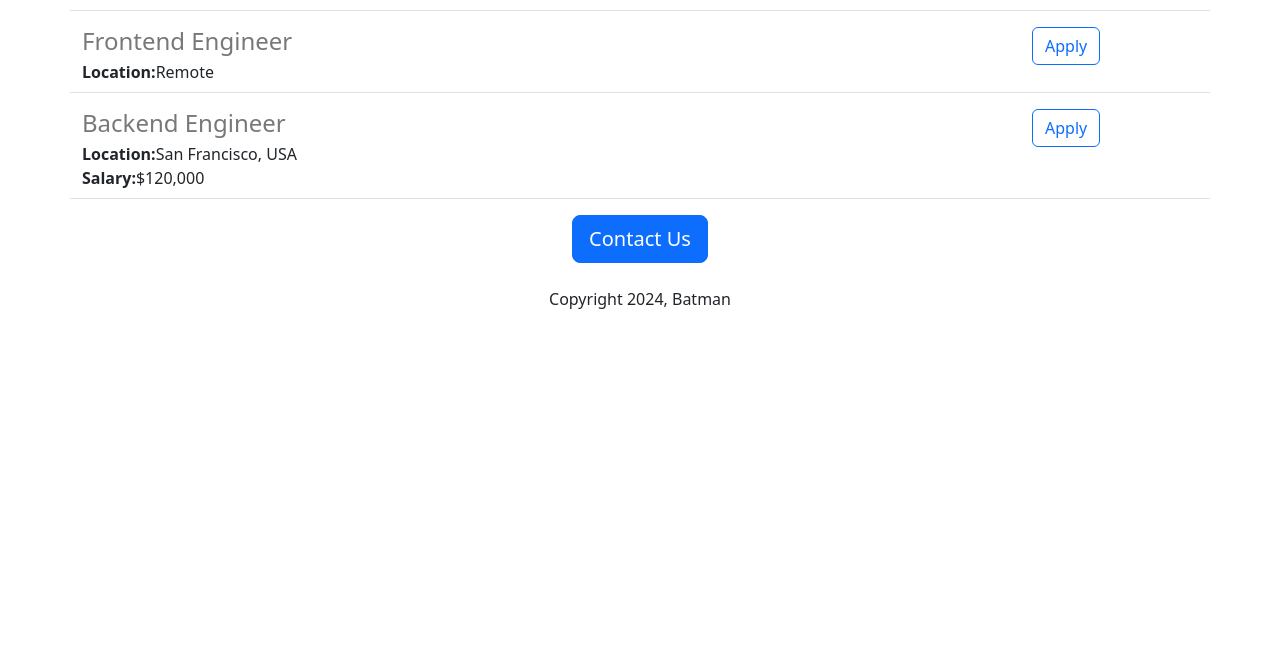
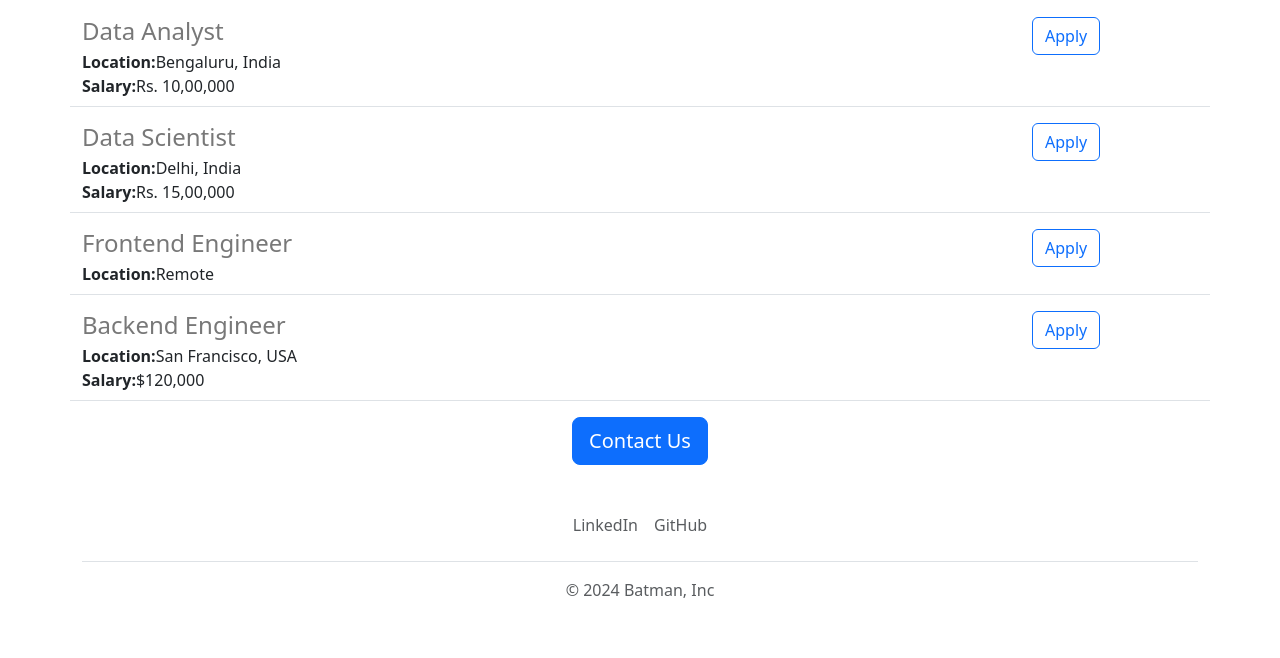
Before and after one commit to theBatm4n/batman-careers-website, a Flask app: page / in a window 1280 px wide. Shown: the part 893-1551 px from the top of the page. Before the commit the page ends 1202 px from the top, so only its background shows below. Run offline with Flask 3, Linux system fonts and the light colour scheme.

Commit message:
functional and ascetic improvements

```diff
--- /dev/null
+++ b/templates/footer.html
@@ -0,0 +1,9 @@
+<div class="container">
+  <footer class="py-3 my-4">
+    <ul class="nav justify-content-center border-bottom pb-3 mb-3">
+      <li class="nav-item"><a target='_blank' href="https://www.linkedin.com/in/batman-aman/" class="nav-link px-2 text-body-secondary">LinkedIn</a></li>
+      <li class="nav-item"><a target='_blank' href="https://github.com/theBatm4n" class="nav-link px-2 text-body-secondary">GitHub</a></li>
+    </ul>
+    <p class="text-center text-body-secondary">&copy; 2024 Batman, Inc</p>
+  </footer>
+</div>
--- a/templates/home.html
+++ b/templates/home.html
@@ -9,17 +9,26 @@
       #banner {
         height: 360px;
         width: 100%;
+        object-fit:cover;
+        margin-bottom: 16px;
       }
     </style>
   </head>
   <body>
+    {% include 'nav.html' %}
+    <img class='img-fluid' id='banner' src="https://eec57f6c-3441-4040-805d-fb9ba7384cbc-00-2icaiitkizalc.sisko.replit.dev/static/banner.jpg" >
     <div class='container'>
-      <h1 class='text-center mt-2 mb-4'>Batman Careers</h1>
-      <img class='img-fluid' id='banner' src="https://eec57f6c-3441-4040-805d-fb9ba7384cbc-00-2icaiitkizalc.sisko.replit.dev/static/banner.jpg" >
-      <h2 class='text-center mt-2 mb-4'>About Batman</h2>
-      <p class='lead'>
-        Lorem ipsum dolor sit amet, consectetur adipiscing elit, sed do eiusmod tempor incididunt ut labore et dolore magna aliqua. Ut enim ad minim veniam, quis nostrud exercitation ullamco laboris nisi ut aliquip ex ea commodo consequat. Duis aute irure dolor in reprehenderit in voluptate velit esse cillum dolore eu fugiat nulla pariatur. Excepteur sint occaecat cupidatat non proident, sunt in culpa qui officia deserunt mollit anim id est laborum.
-      </p>
+      <h1 class='text-center mt-2 mb-4'>{{company_name}} Careers</h1>
+      <div class='row' style = 'margin-bottom:16px;'>
+        <div class='col-md-6'>
+          <p class='lead'>
+            Lorem ipsum dolor sit amet, consectetur adipiscing elit, sed do  eiusmod tempor incididunt ut labore et dolore magna aliqua. Ut enim ad minim veniam, quis nostrud exercitation ullamco laboris nisi ut aliquip ex ea commodo consequat. Duis aute irure dolor in reprehenderit in voluptate velit esse cillum dolore eu fugiat nulla pariatur. Excepteur sint occaecat cupidatat non proident, sunt in culpa qui officia deserunt mollit anim id est laborum.
+          </p>
+        </div>
+        <div class='d-none d-md-block col-md-6'>
+          <img src=/static/people.jpg style='height:320px; border-radius:4px;'>
+        </div>
+      </div>
       <h2 class='text-center mt-2 mb-4'>Open Positions</h2>
       <div>
         {% for job in jobs %}
@@ -27,9 +36,9 @@
         {% endfor %}
       </div>
       <div class='text-center'>
-        <button class='btn btn-primary btn-lg'>Contact Us</button>
-        <p class='mt-4'>Copyright 2024, Batman</p>
+        <a href='mailto:hello@batman.ai?subject=Question%20about%20Job%20openings&body=My%20name%3A%20%3Cyour%20name%20here%3E%0D%0A%0D%0AMy%20question%3A%20%3Center%20questions%3E'class='btn btn-primary btn-lg'>Contact Us</a>
       </div>
     </div>
+    {% include 'footer.html' %}
   </body>
 </html>
--- a/templates/jobitem.html
+++ b/templates/jobitem.html
@@ -13,6 +13,6 @@
     {% endif %}
   </div>
   <div class='col-2'>
-    <button type='button' class='btn btn-outline-primary'>Apply</button>
+    <a href='mailto:hello@batman.ai?subject=Application%20for%20{{job['title']}}&body=My%20name%3A%20%3Cyour%20name%20here%3E%0D%0A%0D%0AMy%20resume%3A%20%3C%20resume%20link%3E%0D%0A%0D%0AMy%20LinkedIn%3A%20%3ClinkedIn%20link%3E' type='button' class='btn btn-outline-primary'>Apply</a>
   </div>
 </div>
--- /dev/null
+++ b/templates/nav.html
@@ -0,0 +1,9 @@
+<nav class="navbar shadow-sm fixed-top bg-white">
+  <div class="container-fluid">
+    <a class="navbar-brand" href="#">
+      <img src="/static/logo.svg" alt="Logo" width="30" height="24" class="d-inline-block align-text-top">
+      Batman
+    </a>
+  </div>
+</nav>
+<div style='height:56px'></div>
```
Also changed, not shown: static/logo.svg (added), 1 other file.
